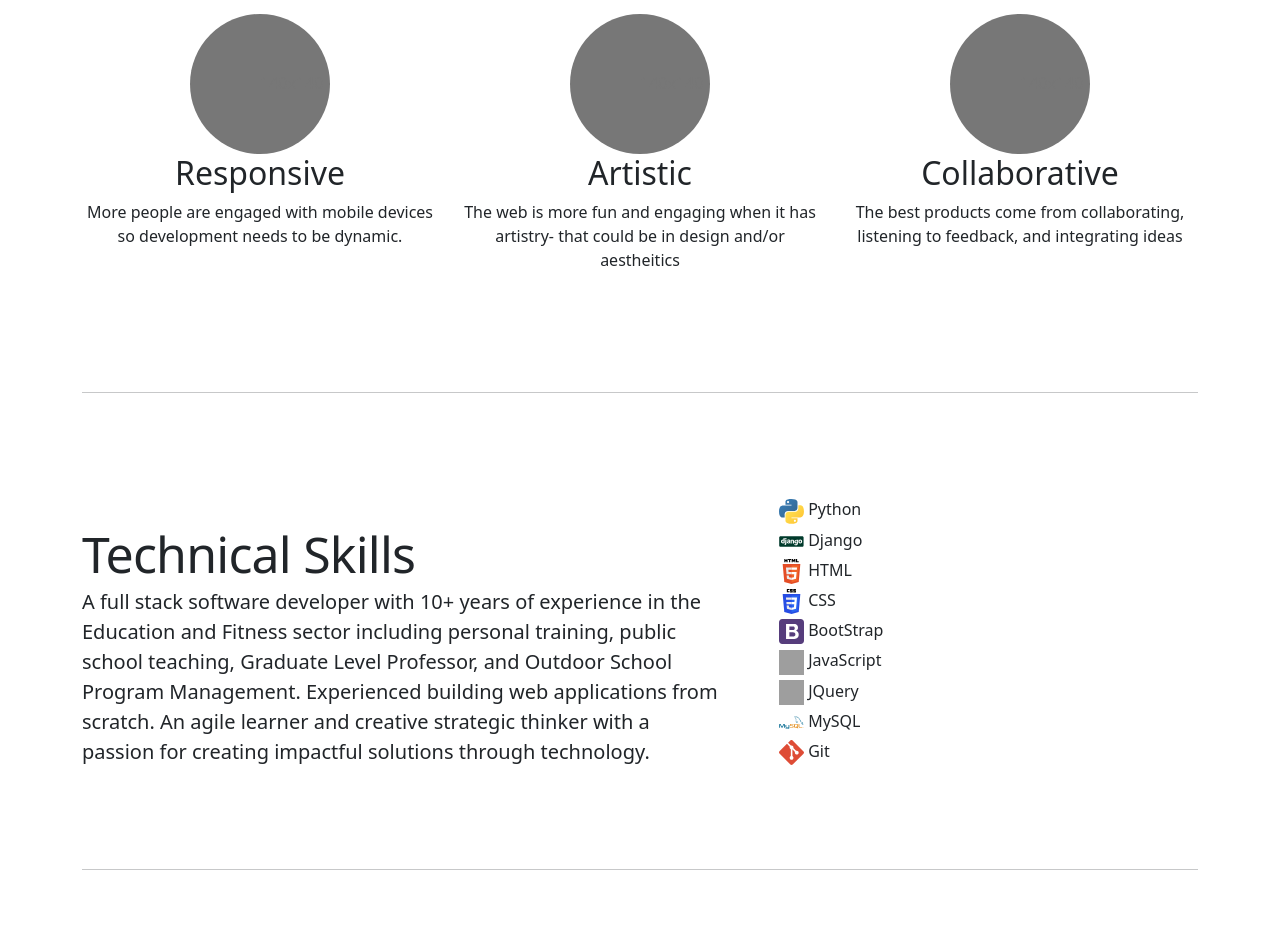
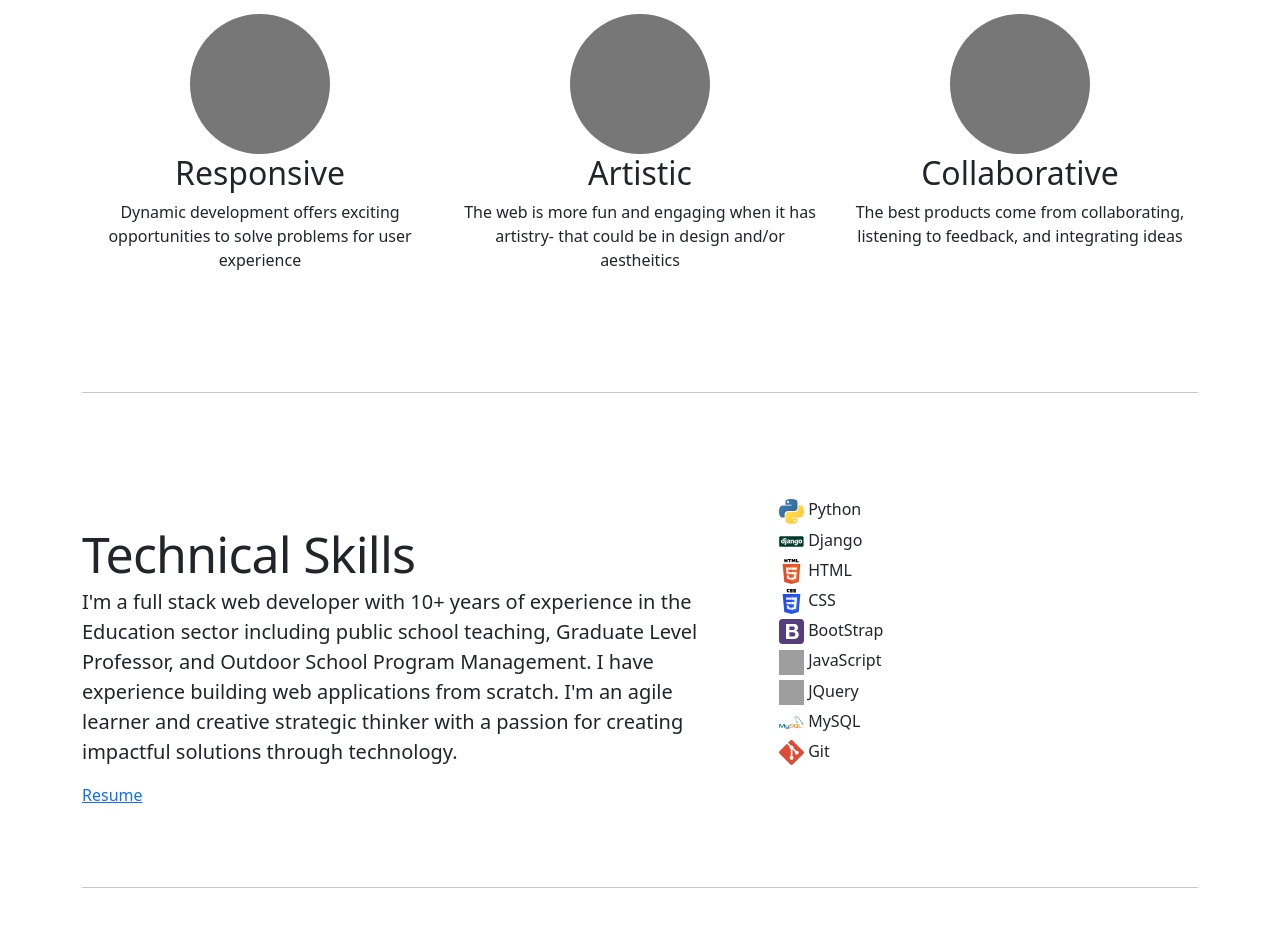
Before and after one commit to Kamernepti/PortfolioSite, a Django app: page / in a window 1280 px wide. Shown: the part 610-1557 px from the top of the page. Run offline with Django 3.2, Linux system fonts and the light colour scheme; grey boxes are pictures that could not be loaded.

Commit message:
fixed some grammar, added resume, changed carousel font colors

```diff
--- a/portfolio_app/static/css/index.css
+++ b/portfolio_app/static/css/index.css
@@ -20,6 +20,17 @@ body {
 .carousel-caption {
     bottom: 3rem;
     z-index: 10;
+}
+
+.carousel-caption h1{
+    color:rgb(30, 187, 179);
+    text-shadow: .15rem .15rem .15rem white;
+}
+
+.carousel-subtext{
+    color:rgb(24, 92, 88);
+    text-shadow: .08rem .08rem .1rem white;
+    font-weight: bold;
 }
 
 /* Declare heights because of positioning of img element */
@@ -79,7 +90,7 @@ body {
 }
 
 /* RESPONSIVE CSS
-  -------------------------------------------------- */
+-------------------------------------------------- */
 
 @media (min-width: 40em) {
     /* Bump up size of carousel content */
--- a/portfolio_app/templates/index.html
+++ b/portfolio_app/templates/index.html
@@ -44,7 +44,7 @@
                 <div class="container">
                     <div class="carousel-caption text-start">
                         <h1>I'm a Web Developer...</h1>
-                        <p>Creative thinker building web applications from scratch </p>
+                        <p class="carousel-subtext">Creative thinker building web applications from scratch </p>
                         <p><a class="btn btn-lg btn-primary" target="blank" href="https://github.com/Kamernepti">GitHub</a></p>
                     </div>
                 </div>
@@ -55,8 +55,8 @@
                 <img src="static/images/digart.svg" alt="digital_art_pic">
                 <div class="container">
                     <div class="carousel-caption">
-                        <h1>... I'm also a visual artist ...</h1>
-                        <p>Multiple Mediums: Digital, Charcoal, Watercolor, and more!</p>
+                        <h1>... and a visual artist...</h1>
+                        <p class="carousel-subtext">Multiple Mediums: Digital, Charcoal, Watercolor, and more!</p>
                         <!-- <p><a class="btn btn-lg btn-primary" href="#">Gallery</a></p> -->
                     </div>
                 </div>
@@ -67,8 +67,8 @@
                 <img src="static/images/Jteaching.svg" alt="Jenny_taching_kids_outdoors">
                 <div class="container">
                     <div class="carousel-caption text-end">
-                        <h1>...and I'm a Science & Math Educator</h1>
-                        <p>Public School Teacher, University Professor, and Conference Presenter</p>
+                        <h1>...and a Science & Math Educator</h1>
+                        <p class="carousel-subtext">Public School Teacher, University Professor, and Conference Presenter</p>
                         <!-- <p><a class="btn btn-lg btn-primary" href="#">More Info</a></p> -->
                     </div>
                 </div>
@@ -93,7 +93,7 @@
             <div class="col-lg-4">
                 <svg class="bd-placeholder-img rounded-circle" width="140" height="140" xmlns="http://www.w3.org/2000/svg" role="img" aria-label="Placeholder: 140x140" preserveAspectRatio="xMidYMid slice" focusable="false"><title>Placeholder</title><rect width="100%" height="100%" fill="#777"/><text x="50%" y="50%" fill="#777" dy=".3em">140x140</text></svg>
                 <h2>Responsive</h2>
-                <p>More people are engaged with mobile devices so development needs to be dynamic. </p>
+                <p>Dynamic development offers exciting opportunities to solve problems for user experience</p>
             </div><!-- /.col-lg-4 -->
 
             <div class="col-lg-4">
@@ -117,7 +117,10 @@
         <div class="row featurette">
             <div class="col-md-7">
                 <h2 class="featurette-heading">Technical Skills</h2>
-                <p class="lead">A full stack software developer with 10+ years of experience in the Education and Fitness sector including personal training, public school teaching, Graduate Level Professor, and Outdoor School Program Management. Experienced building web applications from scratch. An agile learner and creative strategic thinker with a passion for creating impactful solutions through technology.</p>
+                <p class="lead">I'm a full stack web developer with 10+ years of experience in the Education sector including public school teaching, Graduate Level Professor, and
+                    Outdoor School Program Management. I have experience building web applications from scratch. I'm an agile learner and creative strategic thinker with a passion for creating
+                    impactful solutions through technology.</p>
+                <a target="blank" href="https://docs.google.com/document/d/1ZBckiy-ptliYIjrZv0dYKeGV4VuNpRd5bfS-zKP-tek/edit">Resume</a>
             </div>
             <div class="col-md-5">
                 <ul>
@@ -143,7 +146,7 @@
                 <ul>
                     <li>Built application end to end using Python/Django framework</li>
                     <li>Researched, wireframed, and developed UI with CSS and JS for user friendly experience.</li>
-                    <li>Constructed database models inluded with SQLite</li>
+                    <li>Constructed database models with SQLite</li>
                 </ul>
             </div>
             <div class="col-md-5 order-md-1">
@@ -156,7 +159,7 @@
         <div class="row featurette">
             <div class="col-md-7">
                 <h2 class="featurette-heading">Book Review Site</h2>
-                <p class="lead">A site being built end to end in a Python/Django Framework with CSS/BootStrap and JS/React. This book review Site has social media elements for users to share book lists, favorite books, join book clubs, and leave comments.</p>
+                <p class="lead">A site being built end to end in a Python/Django Framework with CSS/BootStrap and JS. This book review Site has social media elements for users to share book lists, favorite books, join book clubs, and leave comments.</p>
                 <p>More coming soon for this site.</p>
             </div>
             <div class="col-md-5">
@@ -171,7 +174,7 @@
                 <h2 class="featurette-heading">Contact</h2>
                 <p class="lead">cptcunningham@gmail.com</p>
                 <p>(971) 303-8417</p>
-                <a target="blank" href="https://www.linkedin.com/in/jenny-cunningham-683b64119/"><img src="static/images/linkedin-tile.svg" alt="linkedIn_Logo" width="50" height="50" xmlns="http://www.w3.org/2000/svg" role="img"></a>
+                <a target="blank" href="https://www.linkedin.com/in/jennifer-cunningham-683b64119/"><img src="static/images/linkedin-tile.svg" alt="linkedIn_Logo" width="50" height="50" xmlns="http://www.w3.org/2000/svg" role="img"></a>
                 <a target="blank" href="https://github.com/Kamernepti"><img src="static/images/github-tile.svg" alt="GitHub_Logo" width="50" height="50" xmlns="http://www.w3.org/2000/svg" role="img"></a>
             </div>
             <div class="col-md-5">
```
